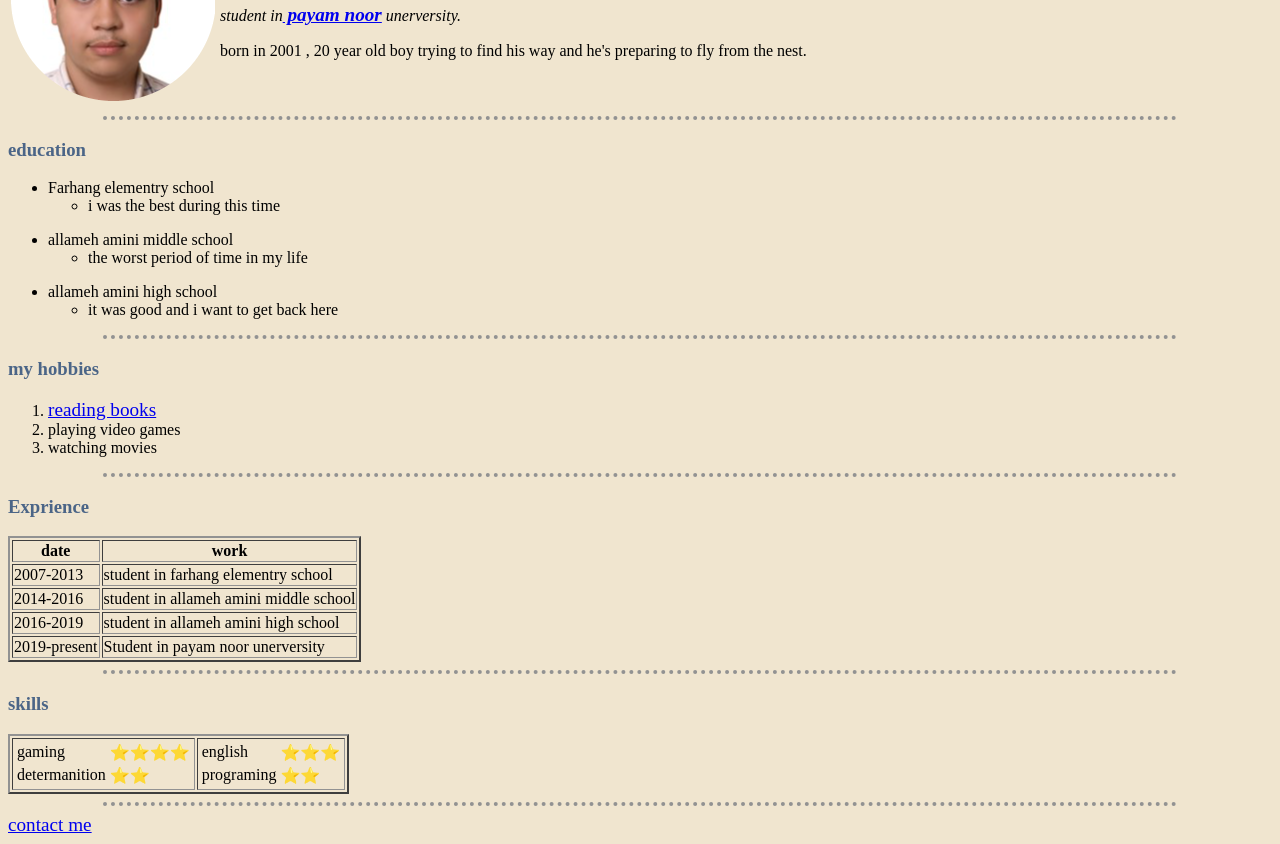
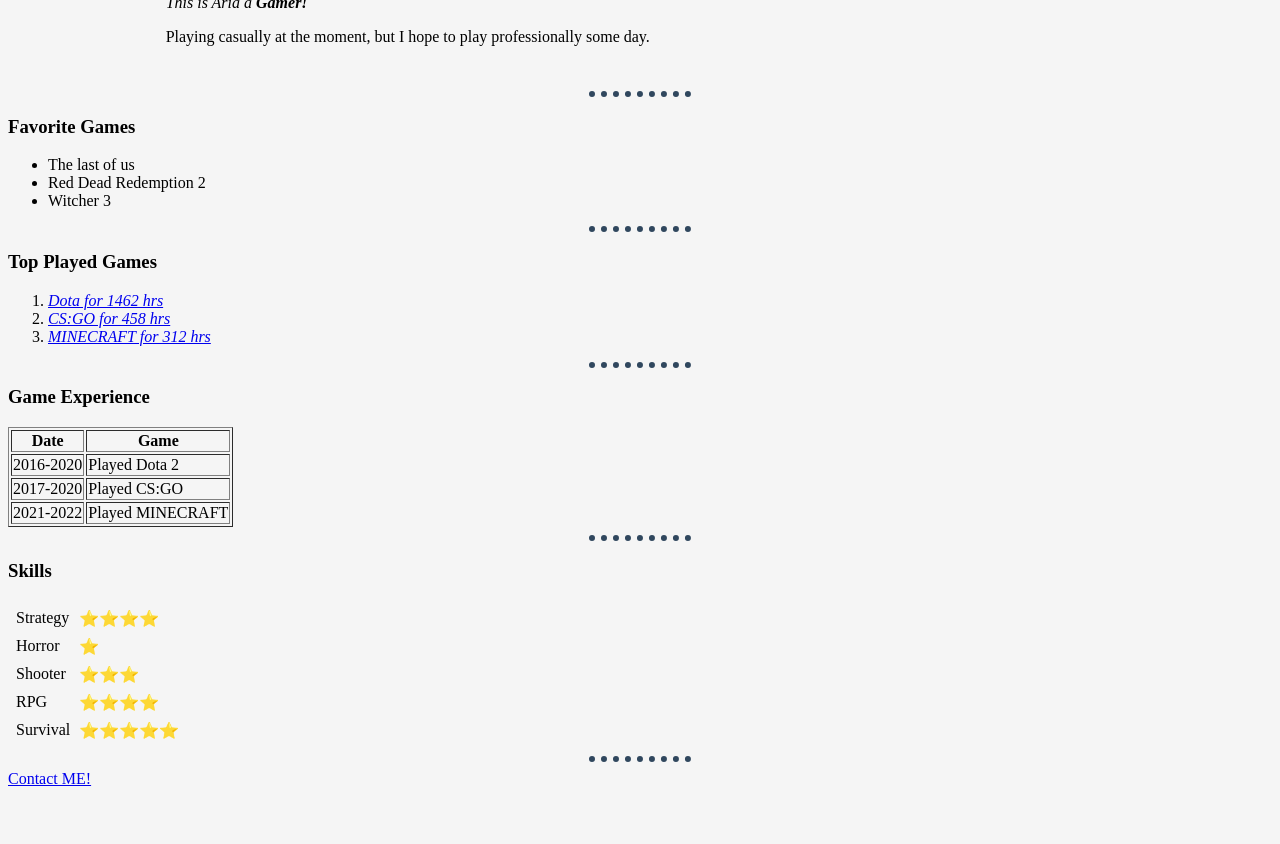
Before and after one commit to AriaMianaji/cv, a plain HTML site: page index.html in a window 1280 px wide. Shown: the part 115-959 px from the top of the page. After the commit the page ends 911 px from the top, so only its background shows below. Drawn offline with Linux system fonts and the light colour scheme.

Commit message:
Update index.html

```diff
--- a/index.html
+++ b/index.html
@@ -4,114 +4,134 @@
     <meta charset="UTF-8">
     <meta http-equiv="X-UA-Compatible" content="IE=edge">
     <meta name="viewport" content="width=device-width, initial-scale=1.0">
-    <title>Aria's Personal Site </title>
+    <title>Personal Site</title>
+</head>
 
-    <link rel="stylesheet" href="css/styles.css">
-  </head>
-  <body >
-    <table cellspasing="20">
+<style>
+
+    body{
+        background-color: #F5F5F5;
+    }
+    hr{
+        border-style: dotted none none;
+        border-color: #30475E;
+        border-width: 6px;
+        width: 8%;
+
+        /* it can also be done like this
+           border-style: none;
+           border-top-style: dottet;
+        */
+
+
+    }
+
+</style>
+
+
+
+<body>
+    <table cellspacing="20">
         <tr>
-        <td><img src="images/68353(1)-modified.png" alt="profile pictures"></td>
+            <td><img src="images/1.png" alt="Aria profile pic"></td>
             <td> <h1>Aria Mianaji</h1>
-          <p><em>student in<strong><a href="http://www.pnu.ac.ir/"> payam noor</a></strong> unerversity.</em></p>
-          <p>born in 2001 , 20 year old boy trying to find his way and he's preparing to fly from the nest.</p>
-
+                <p><em>This is Aria a <strong> Gamer!</strong></em></p>
+                <p>Playing casually at the moment, but I hope to play professionally some day.</p>
+            </td>
         </tr>
     </table>
-    <hr></td>
-    <h3>education</h3>
+
+
+    <hr >
+    <h3>Favorite Games</h3>
     <ul>
-        <li>Farhang elementry school
-          <ul>
-            <li>i was the best during this time</li>
+        <li>The last of us</li>
+        <li>Red Dead Redemption 2</li>
+        <li>Witcher 3</li>
     </ul>
-        </li>
-      </ul>
-      <ul>
-        <li>allameh amini middle school
-          <ul>
-            <li>the worst period of time in my life</li>
-          </ul>
-        </li>
-      </ul>
-      <ul>
-        <li>allameh amini high school
-          <ul>
-            <li>it was good and i want to get back here</li>
-          </ul>
-        </li>
-      </ul>
-  <hr>
-  <h3>my hobbies</h3>
-   <ol>
-     <li><a href="https://jangal.com/">reading books</a></li>
-     <li>playing video games</li>
-     <li>watching movies</li>
+    <hr >
+    <h3>Top Played Games</h3>
+    <ol type="1">
+        <li><em><a href="https://store.steampowered.com/app/570/Dota_2/">Dota for 1462 hrs</a></em> </li>
+        <li><em><a href="https://store.steampowered.com/app/730/CounterStrike_Global_Offensive/">CS:GO for 458 hrs</a></em> </li>
+        <li><em><a href="https://www.minecraft.net/en-us"> MINECRAFT for 312 hrs</a></em></li>
     </ol>
-  <hr>
-  <h3>Exprience</h3>
-
+    <hr >
+    <h3>Game Experience</h3>
     <table border="1">
         <thead>
           <tr>
-        <th>date</th>
-        <th>work</th>
+            <th>Date</th>
+            <th>Game</th>
           </tr>
+        </thead>
         <tbody>
           <tr>
-         <td>2007-2013</td>
-         <td>student in farhang elementry school</td>
+             <td>2016-2020</td>
+             <td>Played Dota 2</td>
           </tr>
           <tr>
-        <td>2014-2016</td>
-        <td>student in allameh amini middle school</td>
+            <td>2017-2020</td>
+            <td>Played CS:GO</td>
           </tr>
           <tr>
-        <td>2016-2019</td>
-        <td>student in allameh amini high school</td>
-      </tr>
-      <tr>
-        <td>2019-present</td>
-        <td>Student in payam noor unerversity</td>
+            <td>2021-2022</td>
+            <td>Played MINECRAFT</td>
           </tr>
         </tbody>
-    </thead>
+
       </table>
     <hr>
-  <h3>skills</h3>
-  <table border="1">
+    <h3>Skills</h3>
+    <table cellspacing="7px">
         <tr>
-    <td>
-      <table cellspasing="10">
-        <tr>
-          <td>gaming</td>
+            <td>Strategy</td>
             <td>⭐⭐⭐⭐</td>
         </tr>
         <tr>
-          <td>determanition</td>
-          <td>⭐⭐</td>
+            <td>Horror</td>
+            <td>⭐</td>
+        </tr>
+        <tr>
+            <td>Shooter</td>
+            <td>⭐⭐⭐</td>
+        </tr>
+        <tr>
+            <td>RPG</td>
+            <td>⭐⭐⭐⭐</td>
+        </tr>
+        <tr>
+            <td>Survival</td>
+            <td>⭐⭐⭐⭐⭐</td>
+        </tr>
+       <!-- <tr>
+            <td>
+                <table cellspacing="7px">
+                    <tr>
+                        <td>Gaming</td>
+                        <td>⭐⭐⭐⭐</td>
+                    </tr>
+                    <tr>
+                        <td>Money</td>
+                        <td>⭐</td>
                     </tr>
                 </table>
             </td>
             <td>
-      <table cellspasing="10">
+                <table cellspacing="7px">
                     <tr>
-          <td>english</td>
+                        <td>Looks</td>
+                        <td>⭐</td>
+                    </tr>
+                    <tr>
+                        <td>English</td>
                         <td>⭐⭐⭐</td>
                     </tr>
-        <tr>
-          <td>programing</td>
-          <td>⭐⭐</td>
-        </tr>
-        </table>
                 </table>
             </td>
-    </tr>
+        </tr> -->
     </table>
-  <hr>
-  <a href="contact.html">contact me</a>
-
-
-
+    <hr >
+    <a href="Contactme.html">Contact ME!</a>
 </body>
 </html>
```
Lines whose indentation alone changed are shown as unchanged.
